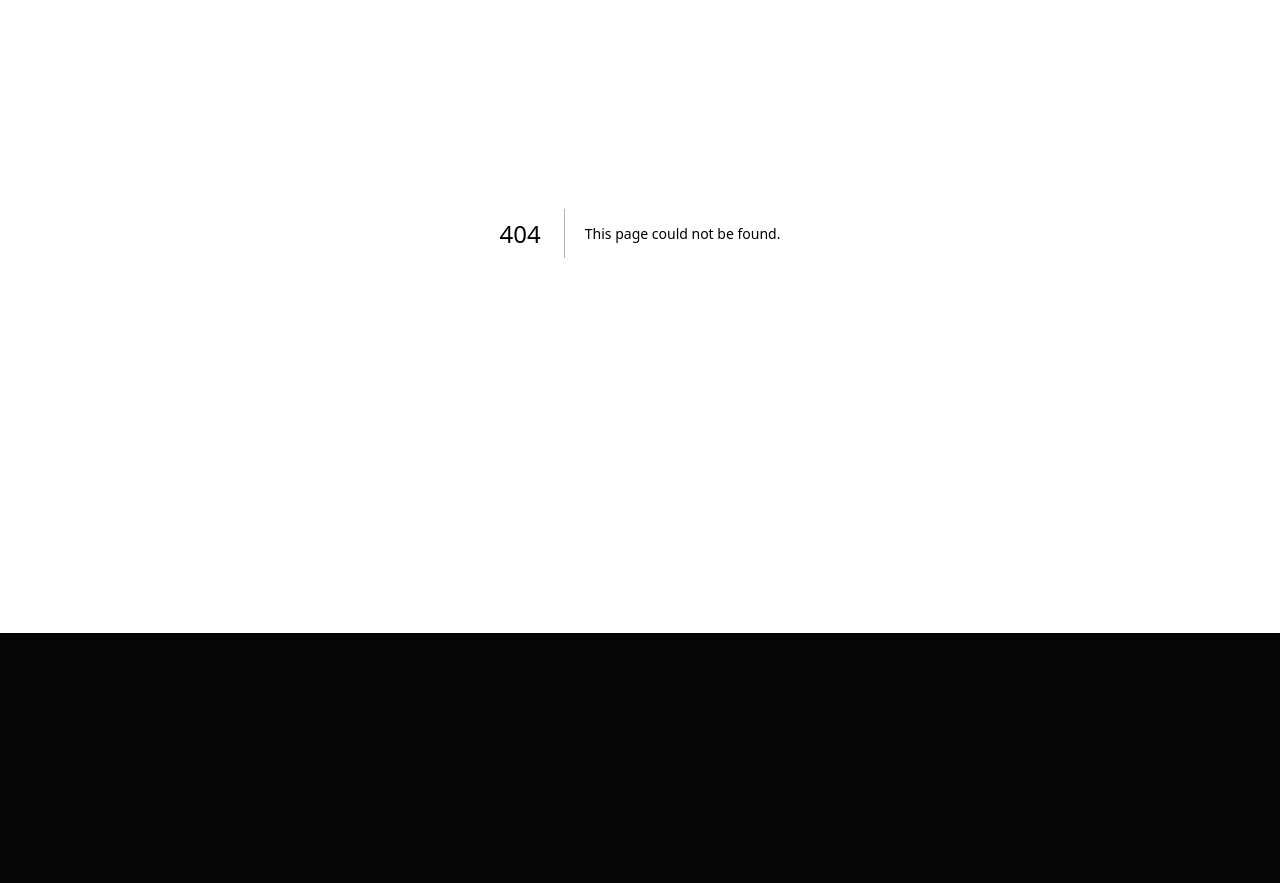
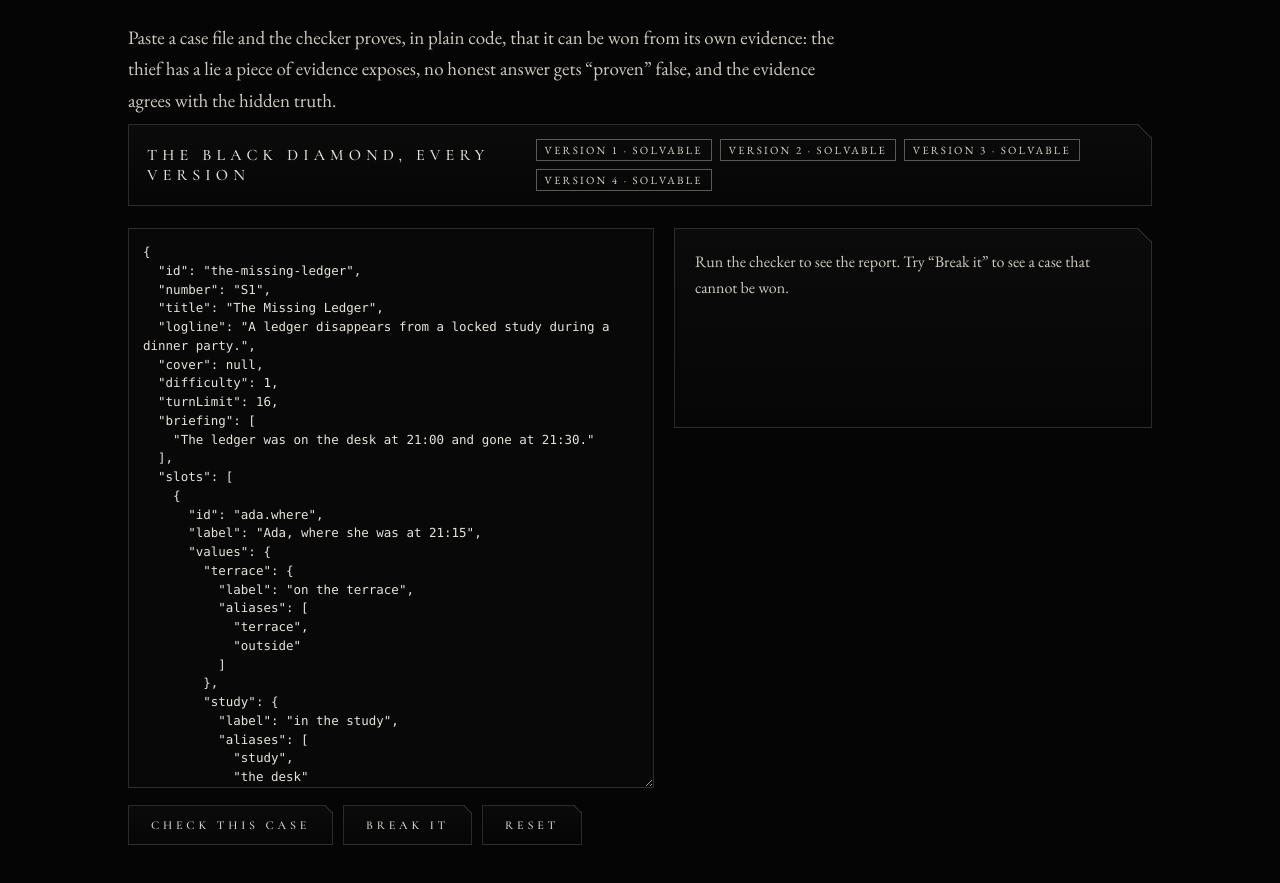
Before and after one commit to subheeksh5599/liarithm, a Next.js app: page /studios/check in a window 1280 px wide. Before the commit this address had no page. Shown: the part 167-1050 px from the top of the page. Before the commit the page ends 800 px from the top, so only its background shows below. Built offline with nearby package versions, Linux system fonts and the light colour scheme.

Commit message:
Add the case checker page for studios: paste, check, break it

```diff
--- a/app/globals.css
+++ b/app/globals.css
@@ -1034,3 +1034,67 @@ pre.code {
   object-fit: cover;
   border: 1px solid var(--line);
 }
+
+/* ------------------------------------------------------------------ case checker */
+
+.check-live {
+  display: flex;
+  align-items: center;
+  justify-content: space-between;
+  gap: 16px;
+  padding: 14px 18px;
+  margin: 8px 0 22px;
+}
+.check-dots {
+  display: flex;
+  gap: 8px;
+  flex-wrap: wrap;
+}
+.tag.bad {
+  color: var(--red);
+  border-color: var(--red);
+}
+.check-grid {
+  display: grid;
+  grid-template-columns: 1.1fr 1fr;
+  gap: 20px;
+  align-items: start;
+}
+.check-input {
+  width: 100%;
+  height: 560px;
+  font-family: ui-monospace, Menlo, monospace;
+  font-size: 12.5px;
+  line-height: 1.5;
+  padding: 14px;
+  background: #080808;
+  color: var(--text);
+  border: 1px solid var(--line);
+  resize: vertical;
+}
+.check-actions {
+  display: flex;
+  gap: 10px;
+  margin-top: 12px;
+}
+.check-out {
+  padding: 20px;
+  min-height: 200px;
+}
+.check-out .issue {
+  font-size: 15px;
+  margin: 6px 0;
+}
+.check-out code,
+.lie-row code {
+  font-family: ui-monospace, Menlo, monospace;
+  font-size: 12.5px;
+  color: var(--text);
+  background: #111;
+  padding: 1px 5px;
+}
+.check-version + .check-version {
+  margin-top: 16px;
+  border-top: 1px solid var(--line);
+  padding-top: 12px;
+}
--- /dev/null
+++ b/app/studios/check/page.tsx
@@ -0,0 +1,138 @@
+"use client";
+
+import { useEffect, useState } from "react";
+import { PageTop } from "@/components/PageTop";
+import { sampleCase } from "@/lib/cases/sample";
+import type { CheckReport, Issue } from "@/lib/checker";
+
+interface Result {
+  ok: boolean;
+  versions: CheckReport[];
+  issues: Issue[];
+  error?: string;
+}
+
+interface LiveResult {
+  ok: boolean;
+  case: string;
+  versions: { version: number; ok: boolean; issues: number; provableLies: number }[];
+}
+
+const pretty = (v: unknown) => JSON.stringify(v, null, 2);
+
+export default function CheckerPage() {
+  const [text, setText] = useState(pretty(sampleCase));
+  const [result, setResult] = useState<Result | null>(null);
+  const [busy, setBusy] = useState(false);
+  const [live, setLive] = useState<LiveResult | null>(null);
+
+  useEffect(() => {
+    fetch("/api/check")
+      .then((r) => r.json())
+      .then(setLive)
+      .catch(() => {});
+  }, []);
+
+  async function run() {
+    setBusy(true);
+    setResult(null);
+    try {
+      const res = await fetch("/api/check", { method: "POST", headers: { "Content-Type": "application/json" }, body: text });
+      setResult(await res.json());
+    } catch {
+      setResult({ ok: false, versions: [], issues: [], error: "Could not reach the checker." });
+    } finally {
+      setBusy(false);
+    }
+  }
+
+  function breakIt() {
+    // A common authoring mistake: the evidence that should convict the thief points the wrong way.
+    const broken = structuredClone(sampleCase);
+    broken.evidence[0].fixes = [{ slot: "ada.where", value: "terrace" }];
+    setText(pretty(broken));
+    setResult(null);
+  }
+
+  return (
+    <main className="page">
+      <PageTop />
+      <h1>Case checker</h1>
+      <p className="lede">Paste a case file and the checker proves, in plain code, that it can be won from its own evidence: the thief has a lie a piece of evidence exposes, no honest answer gets &ldquo;proven&rdquo; false, and the evidence agrees with the hidden truth.</p>
+
+      {live && (
+        <div className="panel check-live">
+          <span className="caps">{live.case}, every version</span>
+          <span className="check-dots">
+            {live.versions.map((v) => (
+              <span key={v.version} className={`tag ${v.ok ? "live" : "bad"}`}>
+                version {v.version} · {v.ok ? "solvable" : `${v.issues} issue${v.issues === 1 ? "" : "s"}`}
+              </span>
+            ))}
+          </span>
+        </div>
+      )}
+
+      <div className="check-grid">
+        <div>
+          <textarea className="check-input" value={text} onChange={(e) => setText(e.target.value)} spellCheck={false} aria-label="Case file JSON" />
+          <div className="check-actions">
+            <button className="panel btn caps" onClick={run} disabled={busy}>
+              {busy ? "Checking…" : "Check this case"}
+            </button>
+            <button className="panel btn caps" onClick={breakIt}>
+              Break it
+            </button>
+            <button
+              className="panel btn caps"
+              onClick={() => {
+                setText(pretty(sampleCase));
+                setResult(null);
+              }}
+            >
+              Reset
+            </button>
+          </div>
+        </div>
+
+        <div className="panel check-out" aria-live="polite">
+          {!result && <p className="muted">Run the checker to see the report. Try &ldquo;Break it&rdquo; to see a case that cannot be won.</p>}
+          {result?.error && <p className="notice err">{result.error}</p>}
+          {result && !result.error && (
+            <>
+              <p className={`big-check ${result.ok ? "good" : "bad"}`}>{result.ok ? "✓ Solvable" : "✗ Not solvable as written"}</p>
+              {result.issues.map((i, k) => (
+                <p key={`g${k}`} className="issue">
+                  <code>{i.code}</code> {i.message}
+                </p>
+              ))}
+              {result.versions.map((v, n) => (
+                <div key={n} className="check-version">
+                  {result.versions.length > 1 && <p className="caps muted">Version {n + 1}</p>}
+                  {v.issues.map((i, k) => (
+                    <p key={k} className="issue">
+                      <code>{i.code}</code> {i.message}
+                      <span className="muted"> · {i.at}</span>
+                    </p>
+                  ))}
+                  {v.provableLies.length > 0 && (
+                    <>
+                      <p className="caps muted" style={{ marginTop: 12 }}>
+                        Lies a player can prove
+                      </p>
+                      {v.provableLies.map((l, k) => (
+                        <p key={k} className="lie-row">
+                          {l.suspectId} on <code>{l.slot}</code>, exposed by <code>{l.evidenceId}</code>
+                        </p>
+                      ))}
+                    </>
+                  )}
+                </div>
+              ))}
+            </>
+          )}
+        </div>
+      </div>
+    </main>
+  );
+}
```
